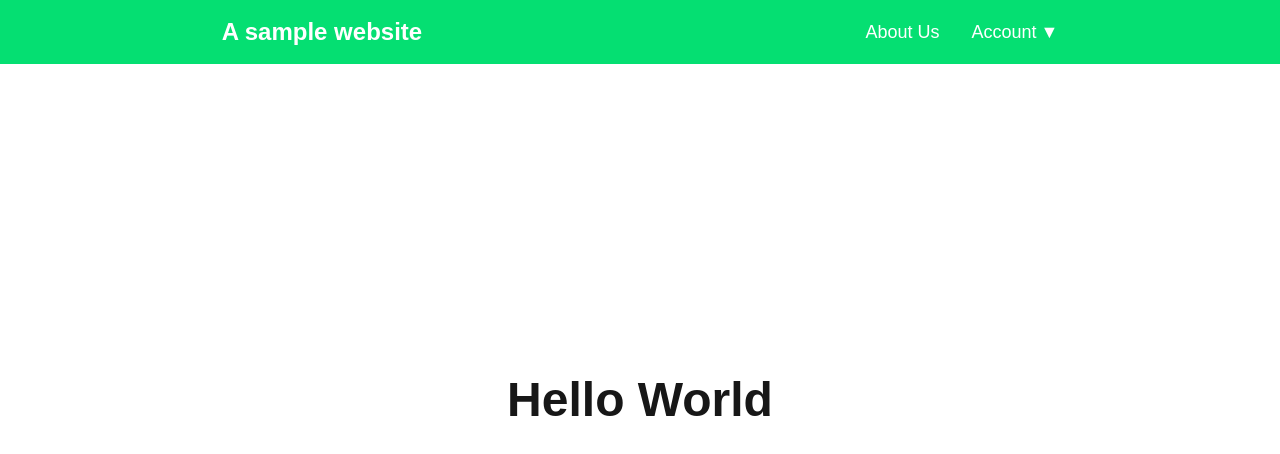
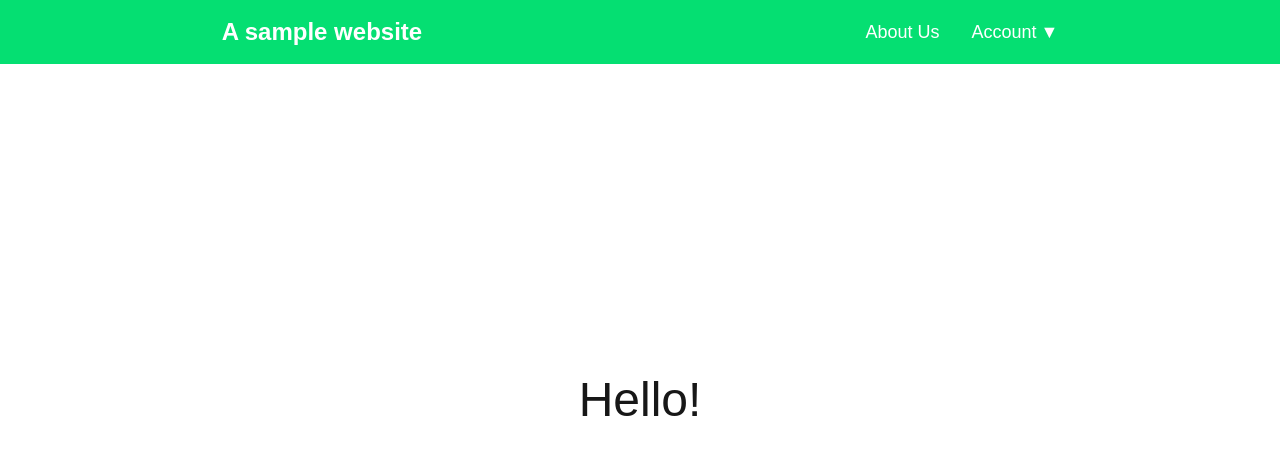
Before and after one commit to WithcenterDev9/nextjs-playwright-cloud, a Next.js app: page / in a window 1280 px wide. Shown: the top 454 px of the page. Built offline with nearby package versions, Linux system fonts and the light colour scheme.

Commit message:
edited page.tsx

```diff
--- a/src/app/page.tsx
+++ b/src/app/page.tsx
@@ -1,5 +1,5 @@
 export default function Home() {
   return (
-      <h1 className="text-5xl font-bold">Hello World</h1>
+    <h1 className="text-5xl">Hello!</h1>
   );
 }
```
